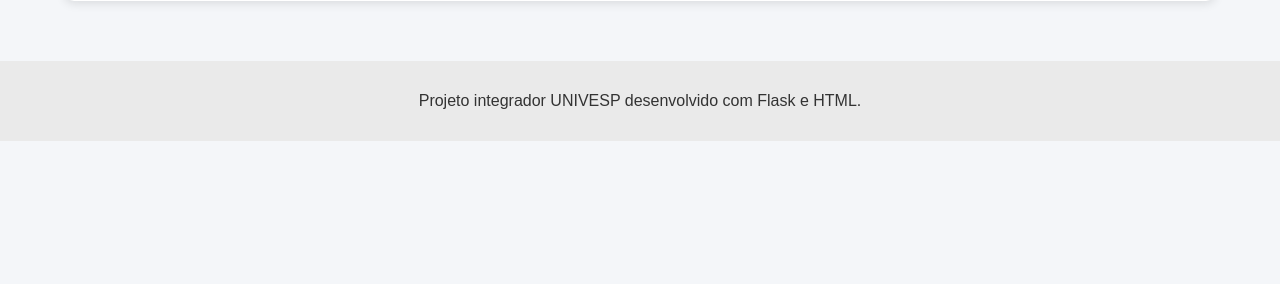
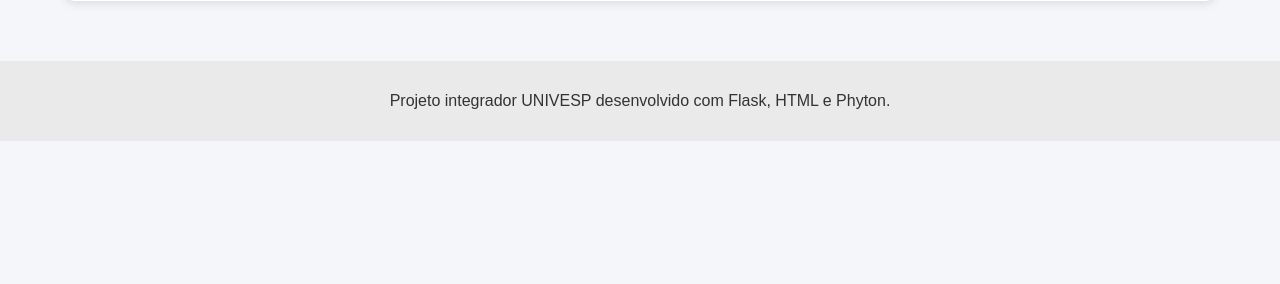
Before and after one commit to raphaelmoro/agenda_escola, a Flask app: page / in a window 1280 px wide. Shown: the part 428-712 px from the top of the page. Run offline with Flask 3, Linux system fonts and the light colour scheme.

Commit message:
Alteração da tela inicial

```diff
--- a/templates/index.html
+++ b/templates/index.html
@@ -37,7 +37,7 @@
     </main>
 
     <footer>
-        <p>Projeto integrador UNIVESP desenvolvido com Flask e HTML. </p>
+        <p>Projeto integrador UNIVESP desenvolvido com Flask, HTML e Phyton. </p>
     </footer>
 </body>
 </html>
```
